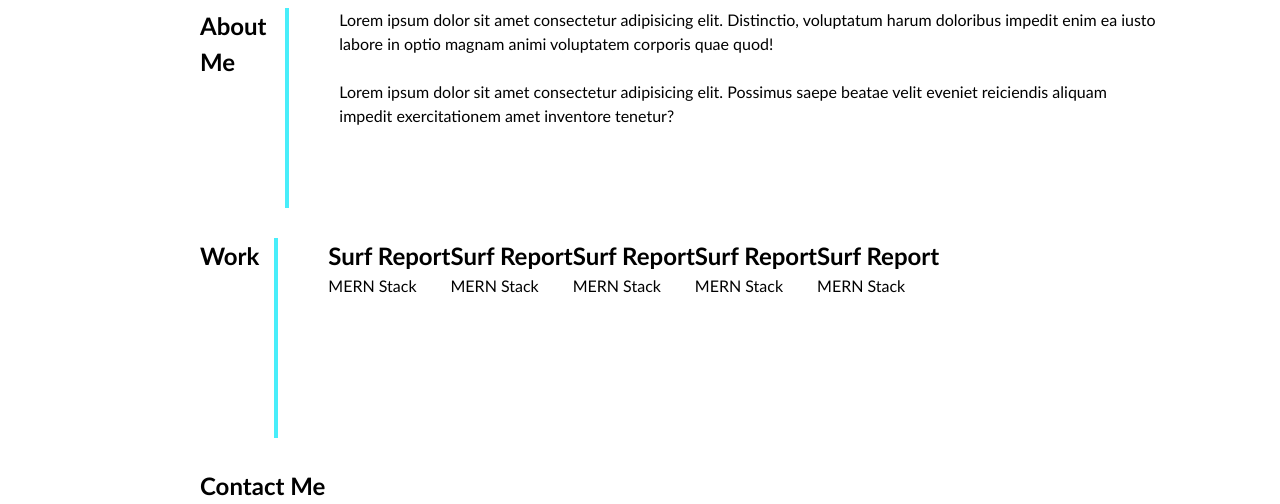
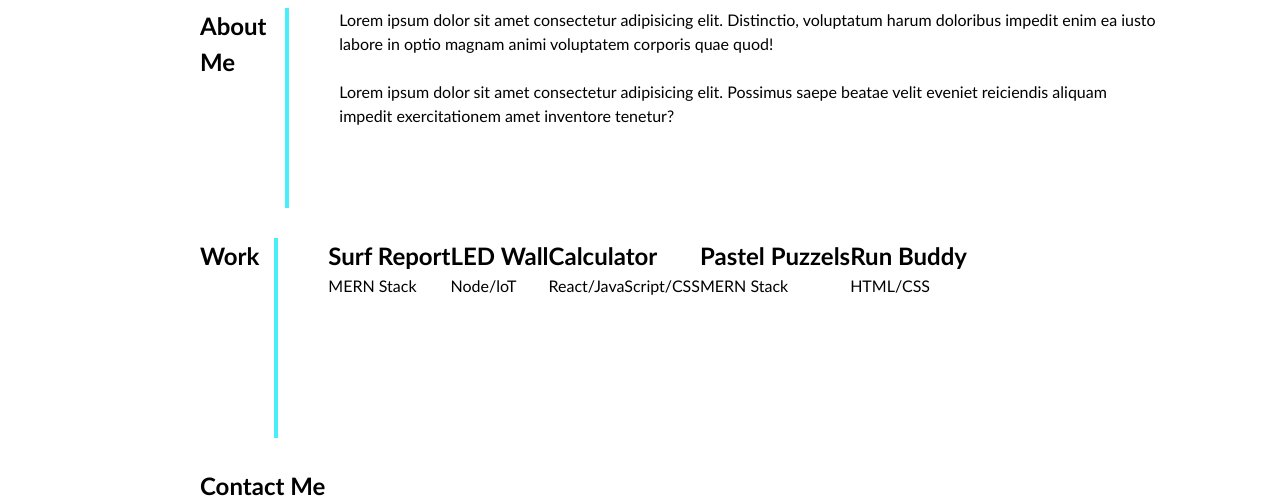
Before and after one commit to hollusam/portfolio-challenge, a plain HTML site: page index.html in a window 1280 px wide. Shown: the part 411-915 px from the top of the page. Drawn offline with Linux system fonts and the light colour scheme.

Commit message:
portfolio container structured and updated

```diff
--- a/index.html
+++ b/index.html
@@ -47,7 +47,7 @@
     <section class="page-section" id="work">
       <h2>Work</h2>
       <div class="v-line"></div>
-      <div>
+      <div class="grid-container">
         <div class="surf-report">
           <div class="work-text">
             <h2>Surf Report</h2>
@@ -56,34 +56,34 @@
         </div>
       </div>
       <div>
-        <div class="surf-report">
+        <div class="led-wall">
           <div>
-            <h2>Surf Report</h2>
+            <h2>LED Wall</h2>
+            <p>Node/loT</p>
+          </div>
+        </div>
+      </div>
+      <div>
+        <div class="calculator">
+          <div>
+            <h2>Calculator</h2>
+            <p>React/JavaScript/CSS</p>
+          </div>
+        </div>
+      </div>
+      <div>
+        <div class="Calculator">
+          <div>
+            <h2>Pastel Puzzels</h2>
             <p>MERN Stack</p>
           </div>
         </div>
       </div>
       <div>
-        <div class="surf-report">
+        <div class="pastel-puzzels">
           <div>
-            <h2>Surf Report</h2>
-            <p>MERN Stack</p>
-          </div>
-        </div>
-      </div>
-      <div>
-        <div class="surf-report">
-          <div>
-            <h2>Surf Report</h2>
-            <p>MERN Stack</p>
-          </div>
-        </div>
-      </div>
-      <div>
-        <div class="surf-report">
-          <div>
-            <h2>Surf Report</h2>
-            <p>MERN Stack</p>
+            <h2>Run Buddy</h2>
+            <p>HTML/CSS</p>
           </div>
         </div>
       </div>
```
